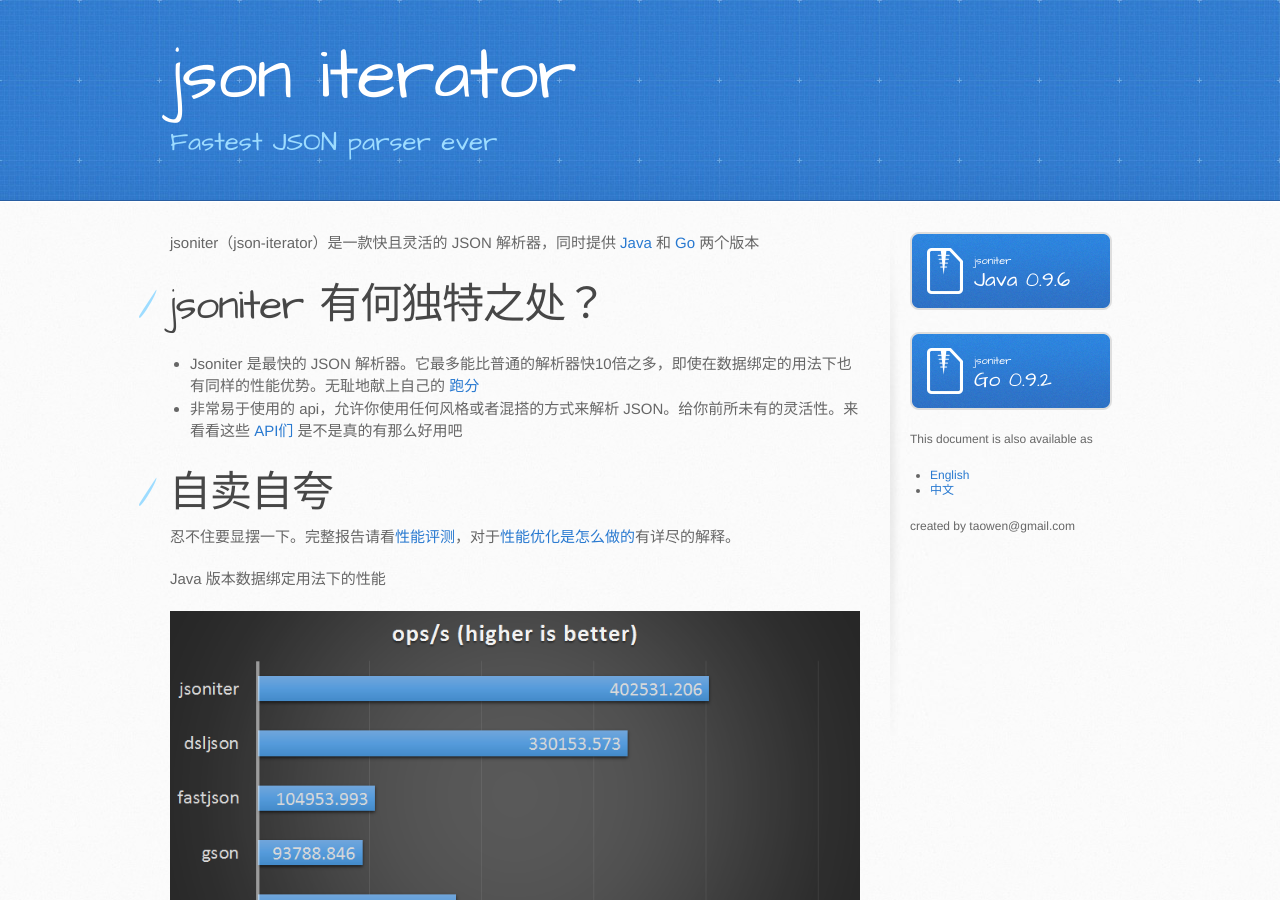
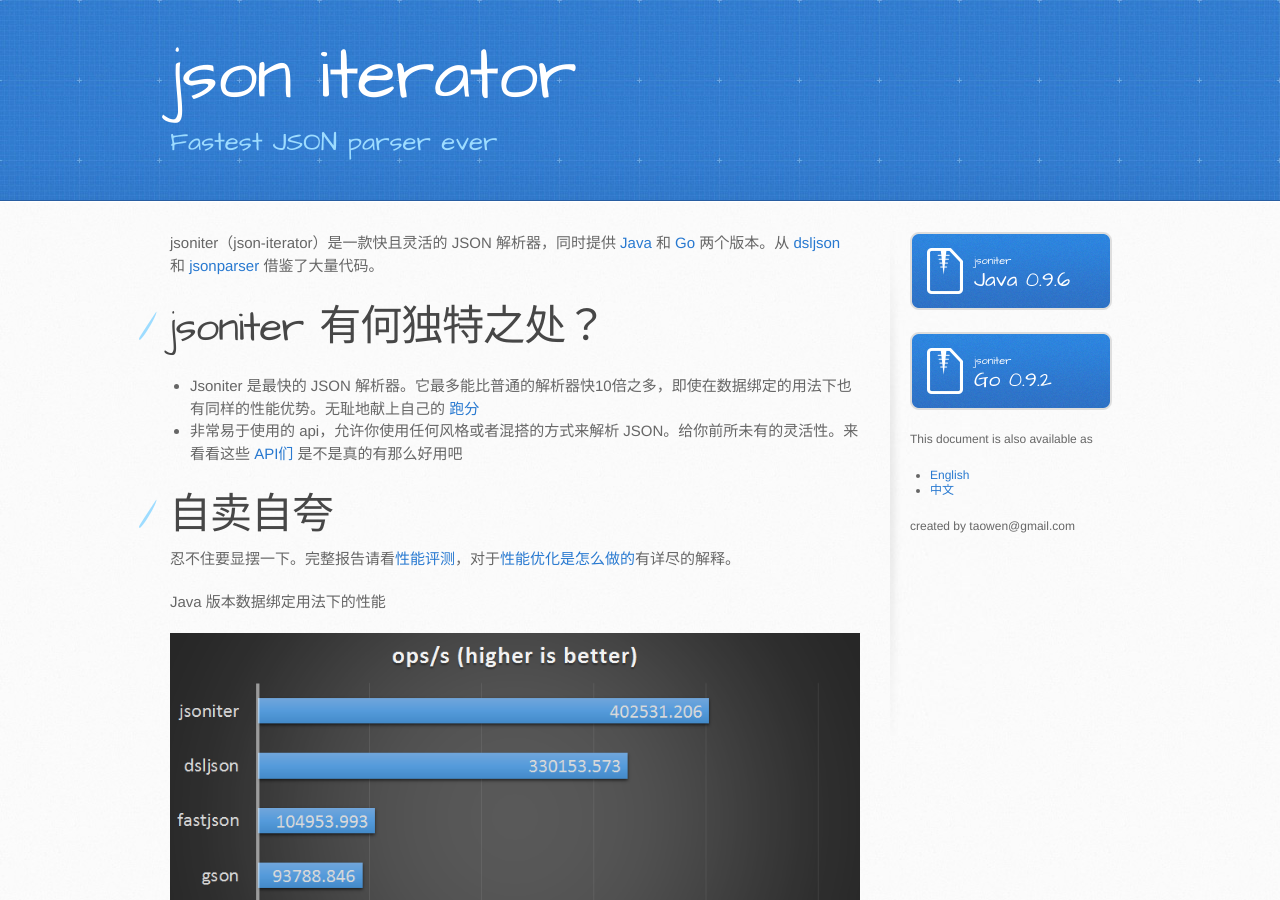
Before and after one commit to json-iterator/json-iterator.github.io, a Jekyll site: the page built from index.cn.md, in a window 1280 px wide and 900 px high. Built offline with Jekyll 4.4.1, drawn with Linux system fonts in a browser that asks for light colours; comment, search, counter and statistics services are not loaded.

Commit message:
Update index.cn.md

```diff
--- a/index.cn.md
+++ b/index.cn.md
@@ -3,7 +3,7 @@
 title: Fastest JSON parser ever
 ---
 
-jsoniter（json-iterator）是一款快且灵活的 JSON 解析器，同时提供 [Java](https://github.com/json-iterator/java) 和 [Go](https://github.com/json-iterator/go) 两个版本
+jsoniter（json-iterator）是一款快且灵活的 JSON 解析器，同时提供 [Java](https://github.com/json-iterator/java) 和 [Go](https://github.com/json-iterator/go) 两个版本。从 [dsljson](https://github.com/ngs-doo/dsl-json) 和 [jsonparser](https://github.com/buger/jsonparser) 借鉴了大量代码。
 
 # jsoniter 有何独特之处？
 
```
